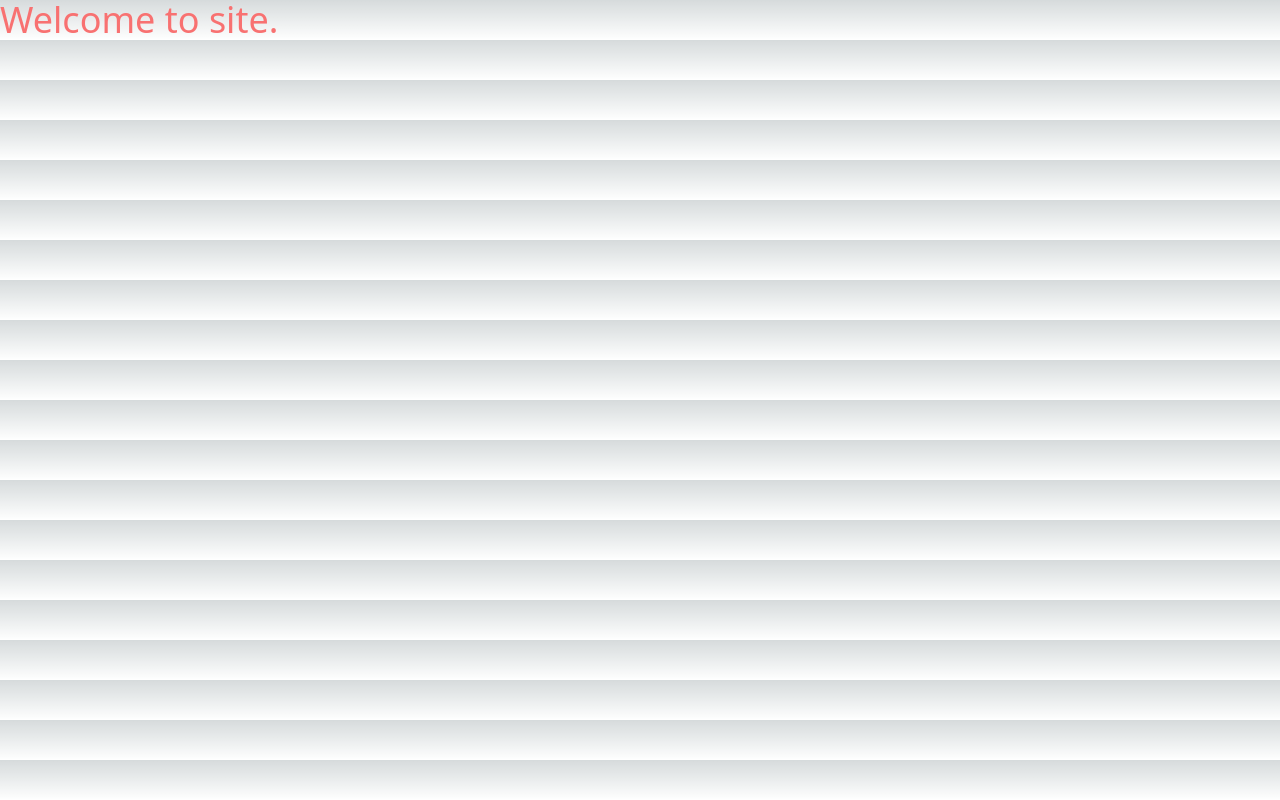
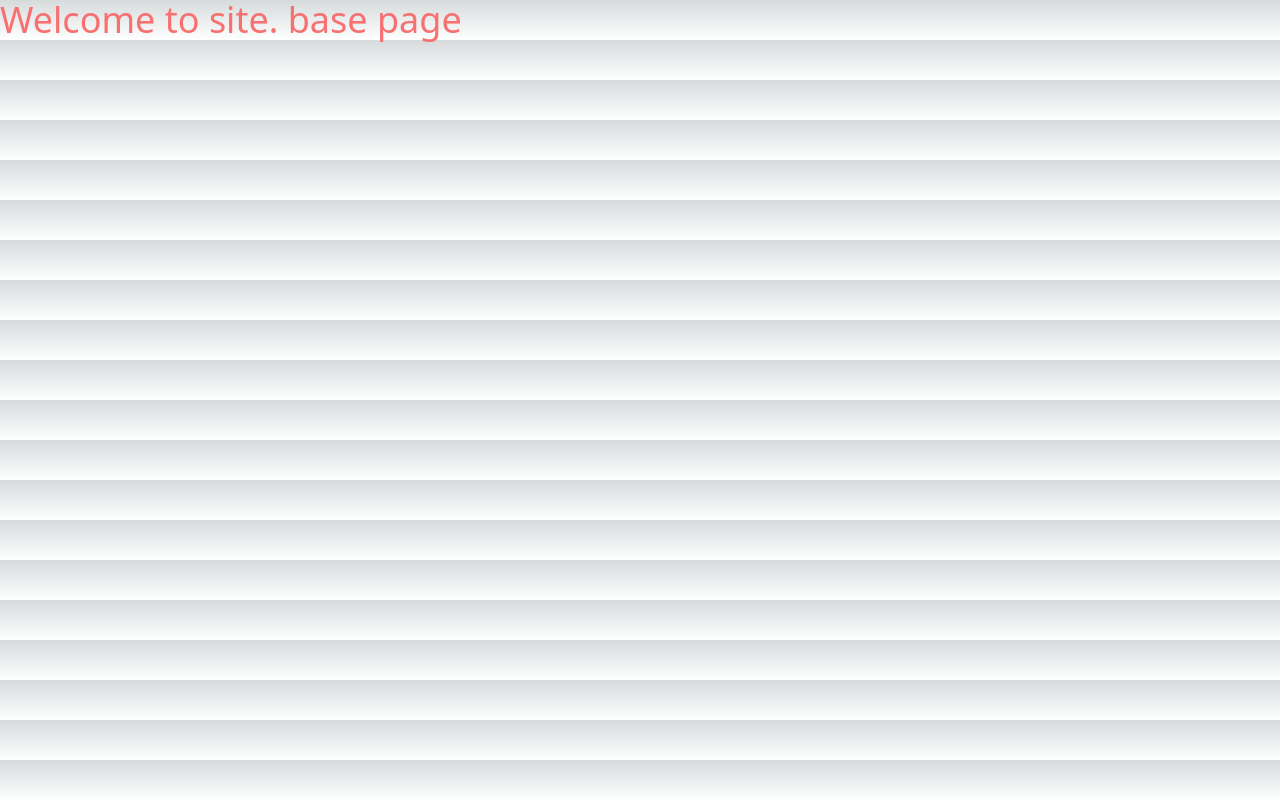
Before and after one commit to hs-netlify/localised-single-base, a Next.js app: page / in a window 1280 px wide. Built offline with nearby package versions, Linux system fonts and the light colour scheme.

Commit message:
Page identifiers

```diff
--- a/pages/en/index.js
+++ b/pages/en/index.js
@@ -1,6 +1,8 @@
 export default function Home() {
   const locale = process.env.NEXT_PUBLIC_LOCALE;
   return (
-    <div className="text-green-500 text-4xl">Welcome to {locale} site.</div>
+    <div className="text-green-500 text-4xl">
+      Welcome to {locale} site. En page
+    </div>
   );
 }
--- a/pages/fr/index.js
+++ b/pages/fr/index.js
@@ -1,6 +1,8 @@
 export default function Home() {
   const locale = process.env.NEXT_PUBLIC_LOCALE;
   return (
-    <div className="text-blue-500 text-4xl">Welcome to {locale} site.</div>
+    <div className="text-blue-500 text-4xl">
+      Welcome to {locale} site. Fr page
+    </div>
   );
 }
--- a/pages/index.js
+++ b/pages/index.js
@@ -1,4 +1,8 @@
 export default function Home() {
   const locale = process.env.NEXT_PUBLIC_LOCALE;
-  return <div className="text-red-400 text-4xl">Welcome to {locale} site.</div>;
+  return (
+    <div className="text-red-400 text-4xl">
+      Welcome to {locale} site. base page
+    </div>
+  );
 }
```
